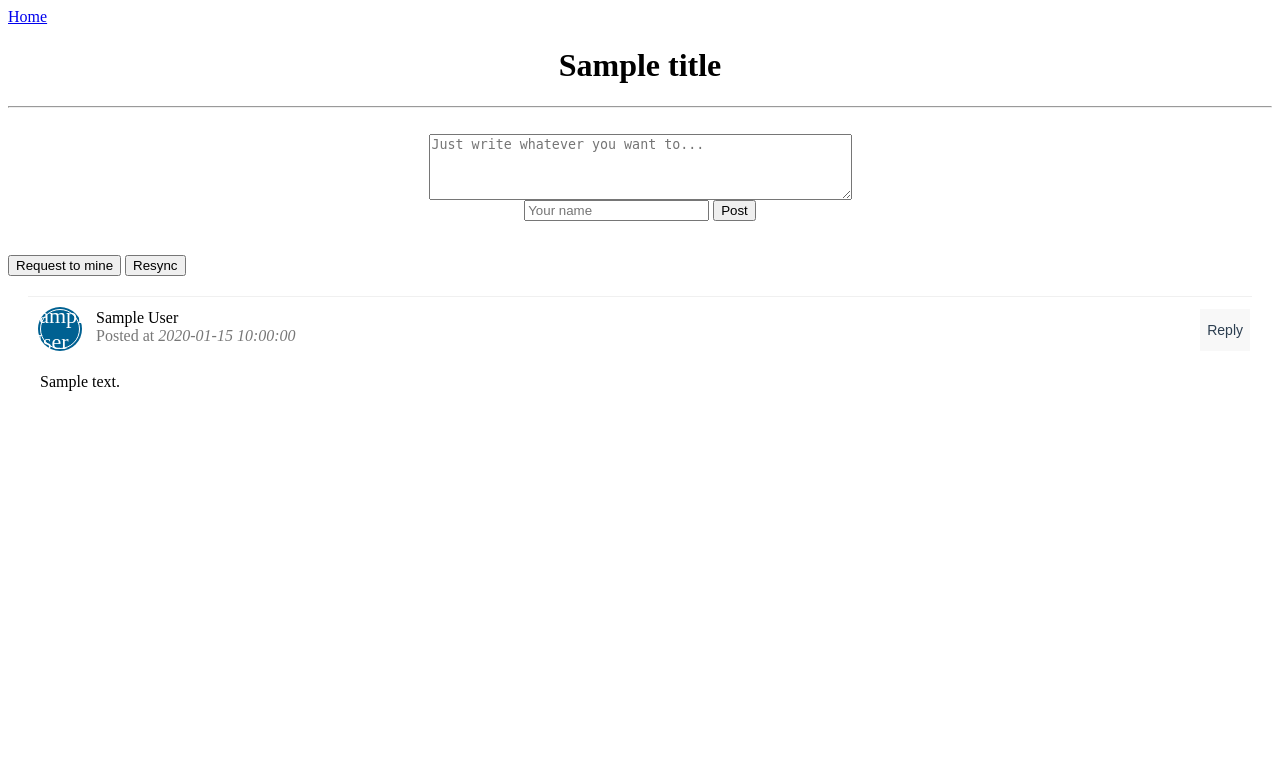
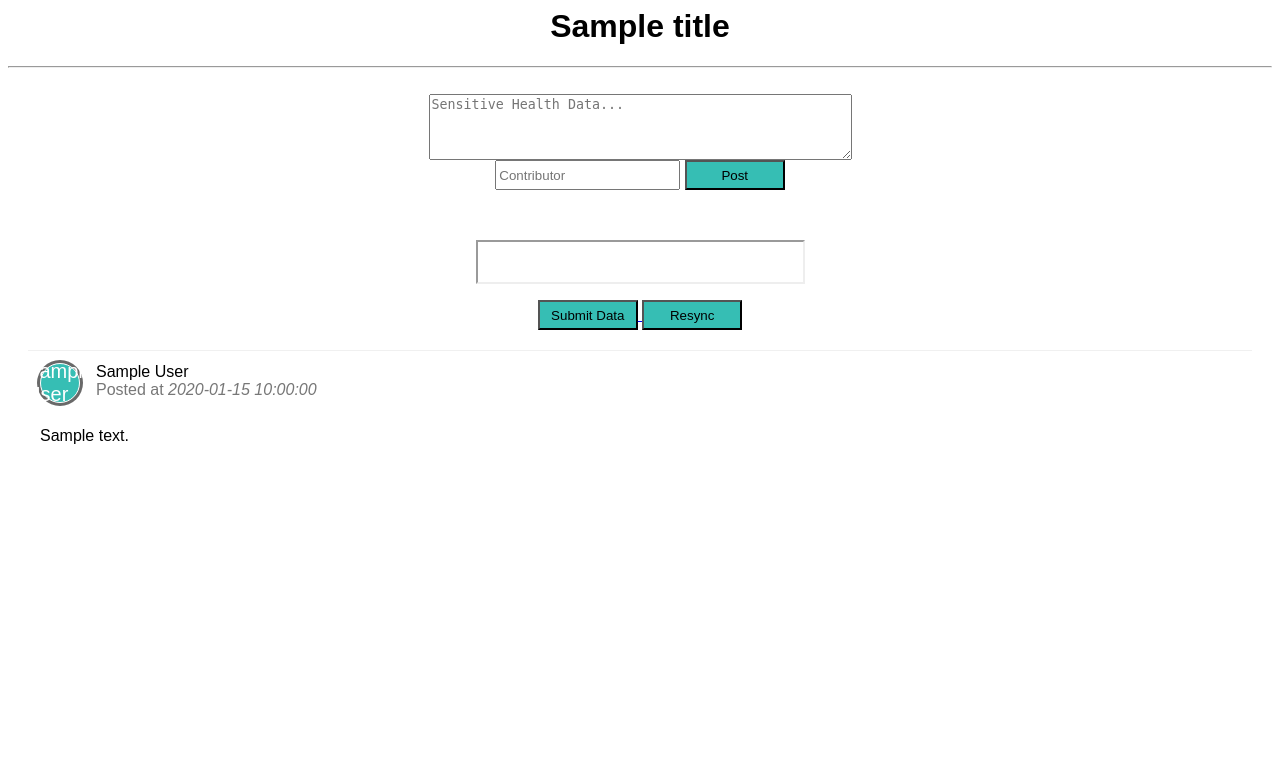
Before and after one commit to scopalaffairs/biodataheros, a Flask app: template blockchain/app/templates/index.html in a window 1280 px wide. Shown: the top 779 px of the page. Run offline with Flask 2, Linux system fonts and the light colour scheme; the template is opened without the code that fills it: most values are stand-ins (such as "Sample title", 1, 10 or a date in 2020); parts of the project's set-up code (start-up, migrations or seed data) failed here and were passed over.

Commit message:
feat(blockchain) a little styling and iframe

```diff
--- a/blockchain/app/templates/base.html
+++ b/blockchain/app/templates/base.html
@@ -3,7 +3,6 @@
     <title>{{ title }}</title>
   </head>
   <body>
-    <div><a href="/index">Home</a></div>
     <center><h1>{{ title }}</h1></center>
     <hr>
     {% with messages = get_flashed_messages() %}
--- a/blockchain/app/templates/index.html
+++ b/blockchain/app/templates/index.html
@@ -6,25 +6,35 @@
 
 	<center>
 	<form action="/submit" id="textform" method="post">
-	    <textarea name="content" rows="4" cols="50" placeholder="Just write whatever you want to..."></textarea>
+	    <textarea name="content" rows="4" cols="50" placeholder="Sensitive Health Data..."></textarea>
 	    <br>
-	    <input type="text" name="author" placeholder="Your name">
+	    <input type="text" name="author" placeholder="Contributor">
 	    <input type="submit" value="Post">
 	</form>
 	</center>
 
 	<br>
 
-	<a href="{{node_address}}/mine" target="_blank"><button>Request to mine</button></a>
-	<a href="/"><button>Resync</button></a>
+    <center>
+        <p>
+            <iframe src="" name="iframe_a"></iframe>
+        </p>
+
+        <a href="{{ node_address }}/mine" target="iframe_a">
+            <button>Submit Data</button>
+        </a>
+        <a href="/">
+            <button>Resync</button>
+        </a>
+    </center>
 
 	<div style="margin: 20px;">
 
     {% for post in posts %}
     <div class="post_box">
 	   <div class="post_box-header">
-	      <div class="post_box-options"><button class="option-btn">Reply</button></div>
-	      <div style="background: rgb(0, 97, 146) none repeat scroll 0% 0%; box-shadow: rgb(0, 97, 146) 0px 0px 0px 2px;" class="post_box-avatar">{{post.author[0]}}</div>
+	      <div class="post_box-options"></div>
+	      <div style="background: #36beb4 none repeat scroll 0% 0%; box-shadow: dimgrey 0px 0px 0px 3px;" class="post_box-avatar">{{post.author[0]}}</div>
 	      <div class="name-header">{{post.author}}</div>
 	      <div class="post_box-subtitle"> Posted at <i>{{readable_time(post.timestamp)}}</i></div>
 	   </div>
@@ -37,6 +47,21 @@
 	{% endfor %}
 
 	<style>
+        body {
+            font-family: Arial;
+        }
+        iframe {
+            width: 325px;
+            height: 40px;
+        }
+        button, input[type="submit"] {
+            background: #36beb4;
+            height: 30px;
+            width: 100px;
+        }
+        input {
+            height: 30px;
+        }
 		.post_box {
 		    background: #fff;
 		    padding: 12px 0px 0px 12px;
@@ -57,7 +82,7 @@
 		    justify-content: center;
 		    align-items: center;
 		    color: white;
-		    font-size: 22px;
+		    font-size: 20px;
 		    float: left;
 		    margin-right: 16px;
 		    border: 1px solid #fff;
@@ -88,7 +113,7 @@
 		.option-btn {
 		    background: #f8f8f8;
 		    border: none;
-		    color: #2c3e50;
+		    color: #36beb4;
 		    padding: 7px;
 		    cursor: pointer;
 		    font-size: 14px;
--- a/blockchain/app/views.py
+++ b/blockchain/app/views.py
@@ -40,8 +40,7 @@ def fetch_posts():
 def index():
     fetch_posts()
     return render_template('index.html',
-                           title='YourNet: Decentralized '
-                                 'content sharing',
+                           title=sys.argv[3],
                            posts=posts,
                            node_address=CONNECTED_NODE_ADDRESS,
                            readable_time=timestamp_to_string)
```
